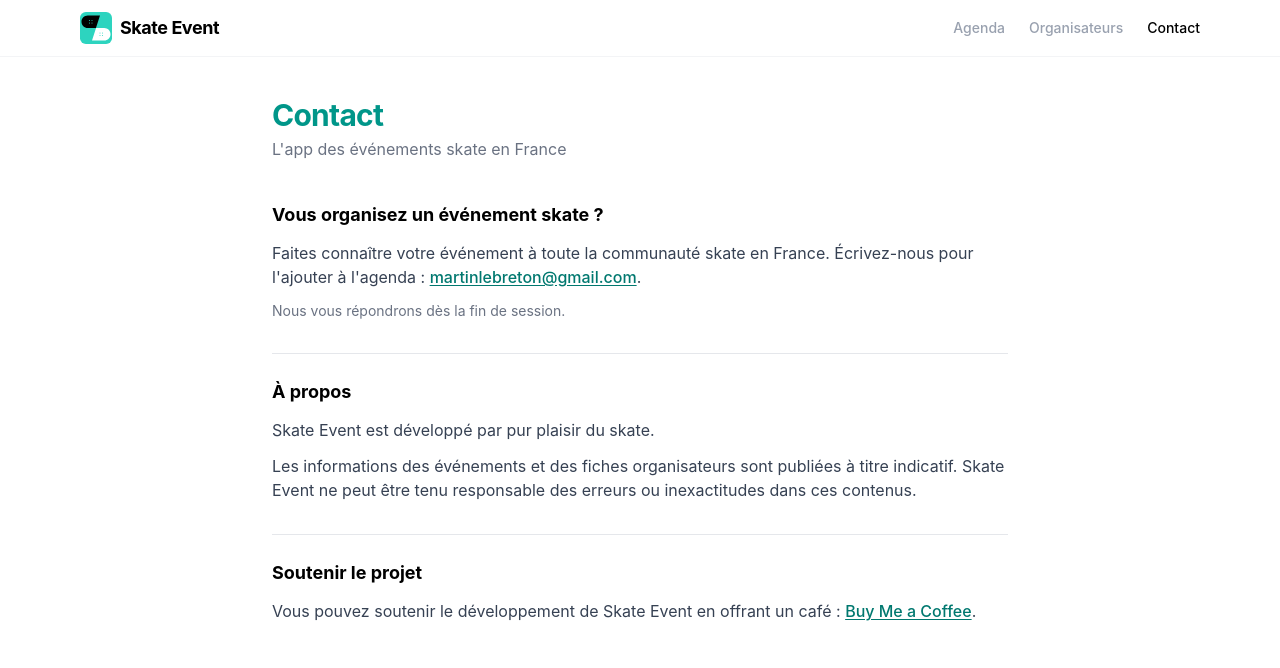
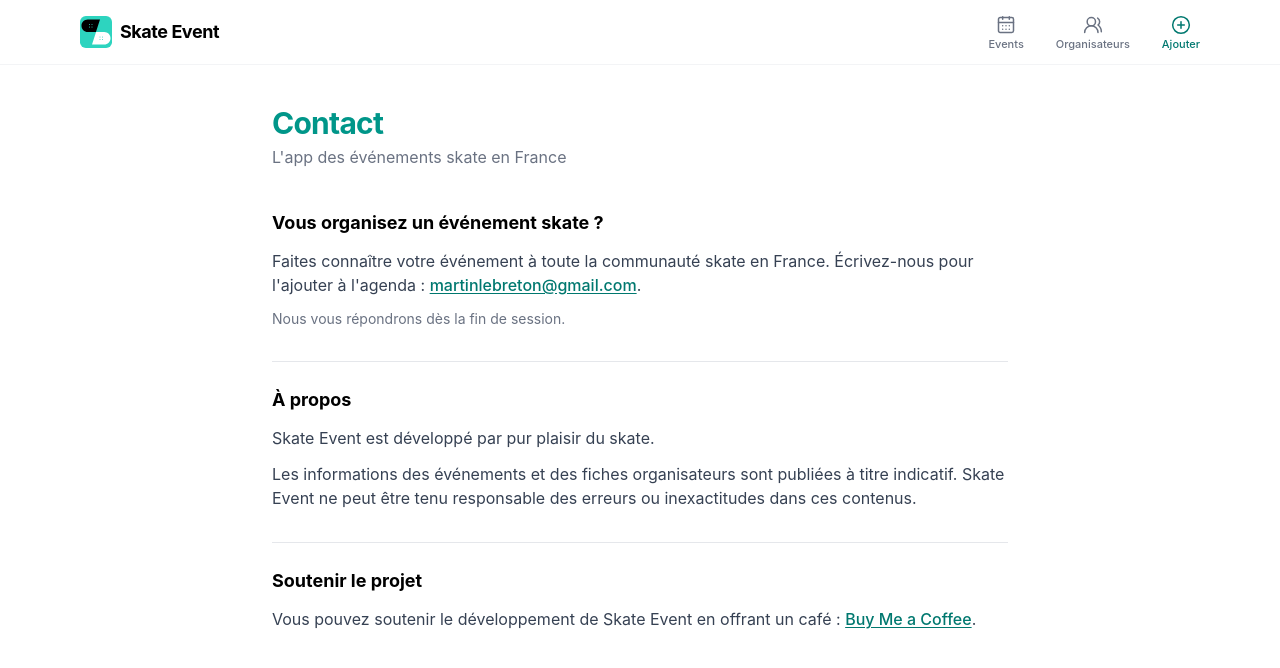
Before and after one commit to martinlebreton/skate-agenda, a React (Vite) app: page /contact in a window 1280 px wide. Shown: the top 668 px of the page. Built offline with nearby package versions, Linux system fonts and the light colour scheme; no server answers.

Commit message:
webapp et nav/tabbar

```diff
--- a/package.json
+++ b/package.json
@@ -14,6 +14,7 @@
     "@tanstack/react-query": "^5.100.10",
     "graphql": "^16.14.0",
     "graphql-request": "^7.4.0",
+    "lucide-react": "^1.82.0",
     "react": "^19.2.6",
     "react-dom": "^19.2.6",
     "react-helmet-async": "^3.0.0",
--- a/src/App.tsx
+++ b/src/App.tsx
@@ -10,7 +10,7 @@ export default function App() {
   return (
     <div className="min-h-screen bg-white">
       <Nav />
-      <main>
+      <main className="pb-28 md:pb-0">
         <Routes>
           <Route path="/" element={<Agenda />} />
           <Route path="/agenda" element={<Agenda />} />
--- a/src/components/Nav.tsx
+++ b/src/components/Nav.tsx
@@ -1,15 +1,47 @@
-import { NavLink } from "react-router-dom";
+import { CalendarDays, CirclePlus, UsersRound } from "lucide-react";
+import { NavLink, useLocation } from "react-router-dom";
 
 export default function Nav() {
-  const linkClass = ({ isActive }: { isActive: boolean }) =>
-    `text-sm font-medium transition-colors ${
-      isActive ? "text-black" : "text-gray-400 hover:text-black"
-    }`;
+  const { pathname } = useLocation();
+  const tabs = [
+    {
+      to: "/agenda",
+      label: "Events",
+      icon: CalendarDays,
+      isActive: pathname === "/" || pathname.startsWith("/agenda"),
+    },
+    {
+      to: "/organisateurs",
+      label: "Organisateurs",
+      icon: UsersRound,
+      isActive: pathname.startsWith("/organisateurs"),
+    },
+    {
+      to: "/contact",
+      label: "Ajouter",
+      icon: CirclePlus,
+      isActive: pathname.startsWith("/contact"),
+    },
+  ];
+  const renderTabs = () =>
+    tabs.map(({ to, label, icon: Icon, isActive }) => (
+      <NavLink
+        key={to}
+        to={to}
+        aria-current={isActive ? "page" : undefined}
+        className={`flex flex-col items-center justify-center gap-1 transition-colors ${
+          isActive ? "text-teal-700" : "text-gray-500 hover:text-gray-900"
+        }`}
+      >
+        <Icon size={20} strokeWidth={1.8} aria-hidden="true" />
+        <span className="text-[11px] font-medium leading-none">{label}</span>
+      </NavLink>
+    ));
 
   return (
-    <header className="sticky top-0 z-50 bg-white border-b border-gray-100">
-      <div className="max-w-6xl mx-auto px-4 min-h-14 py-2 flex flex-wrap items-center justify-between gap-y-2">
-        {/* Logo */}
+    <>
+      <header className="sticky top-0 z-40 border-b border-gray-100 bg-white">
+        <div className="mx-auto flex h-16 max-w-6xl items-center justify-between px-4">
           <NavLink
             to="/"
             className="flex items-center gap-2 font-bold text-lg tracking-tight"
@@ -17,20 +49,23 @@ export default function Nav() {
             <img src="/logo-skateevent.svg" alt="" className="h-8 w-8" />
             <span>Skate Event</span>
           </NavLink>
-
-        {/* Liens */}
-        <nav className="flex items-center gap-3 sm:gap-6">
-          <NavLink to="/agenda" className={linkClass}>
-            Agenda
-          </NavLink>
-          <NavLink to="/organisateurs" className={linkClass}>
-            Organisateurs
-          </NavLink>
-          <NavLink to="/contact" className={linkClass}>
-            Contact
-          </NavLink>
+          <nav
+            aria-label="Navigation principale"
+            className="hidden h-full items-center gap-8 md:flex"
+          >
+            {renderTabs()}
           </nav>
         </div>
       </header>
+
+      <nav
+        aria-label="Navigation principale"
+        className="fixed inset-x-0 bottom-0 z-50 border-t border-gray-200 bg-white/95 pb-[env(safe-area-inset-bottom)] backdrop-blur md:hidden"
+      >
+        <div className="mx-auto grid h-16 max-w-6xl grid-cols-3">
+          {renderTabs()}
+        </div>
+      </nav>
+    </>
   );
 }
```
Also changed, not shown: 1 other file (tests, documents, lock files or other folders). Lines whose indentation alone changed are shown as unchanged.
